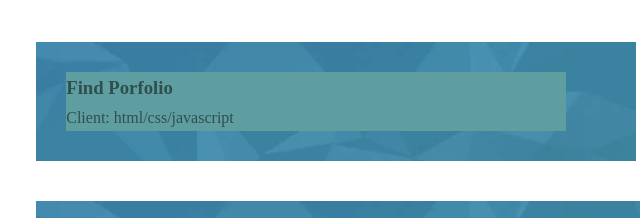
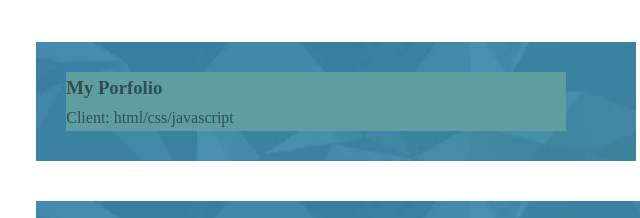
Before and after one commit to ptkn2001/MyPortfolio, a website: page public/index.html in a window 1280 px wide. Shown: the part 287-505 px from the top of the page, 185-825 px from the left. Drawn offline with Linux system fonts and the light colour scheme.

```diff
--- a/public/index.html
+++ b/public/index.html
@@ -34,7 +34,7 @@
         <div class="work-content">
             <div class="work-content-main">
                 <div id="work_content_main">
-                    <h3>Find Porfolio</h3>
+                    <h3>My Porfolio</h3>
                     <p>Client: html/css/javascript</p>
                 </div>
             </div>
```
